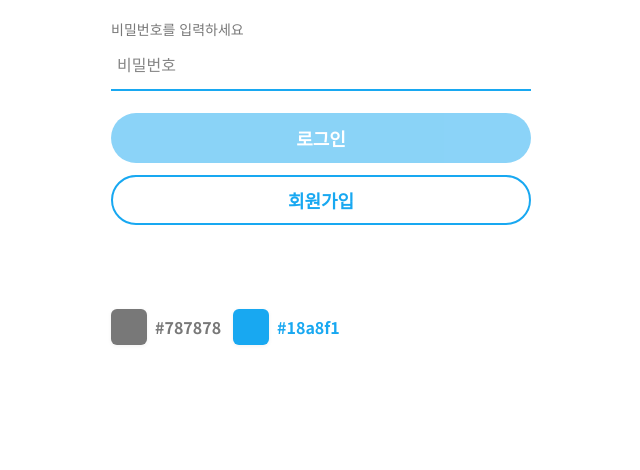
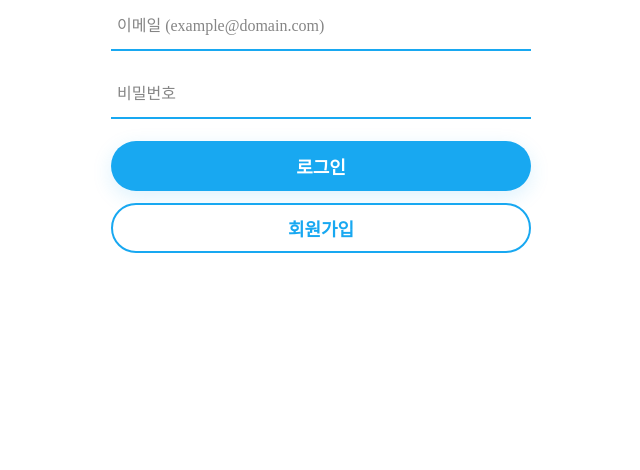
Before and after one commit to mckydot/creative_hanbit, a plain HTML site: page web/index.html in a window 1280 px wide. Shown: the part 330-800 px from the top of the page, without its empty margins (319-959 px from the left). Drawn offline with Linux system fonts and the light colour scheme; a web font is replaced by a local one.

Commit message:
로그인 페이지 디자인 변경 및 파일정리

```diff
--- /dev/null
+++ b/web/css/style.css
@@ -0,0 +1,180 @@
+@font-face {
+    font-family: 'Juache';
+    src: url('https://cdn.jsdelivr.net/gh/projectnoonnu/noonfonts_one@1.0/BMJUA.woff') format('woff');
+    font-weight: normal;
+    font-display: swap;
+}
+
+:root {
+    --sky: #18a8f1;
+    --gray: #787878;
+    --white: #ffffff;
+    --radius: 30px;
+    --gap: 18px;
+}
+
+/* Reset */
+* {
+    box-sizing: border-box;
+    margin: 0;
+    padding: 0;
+}
+
+html, body {
+    height: 100%;
+}
+
+body {
+    font-family: 'Juache', "Noto Sans KR", system-ui, -apple-system, "Segoe UI", Roboto, Arial, sans-serif;
+    background: var(--white);
+    color: var(--gray);
+    -webkit-font-smoothing: antialiased;
+    -moz-osx-font-smoothing: grayscale;
+}
+
+/* 중앙 컨테이너 */
+.wrap {
+    min-height: 100%;
+    display: flex;
+    align-items: center;
+    justify-content: center;
+    padding: 40px 20px;
+}
+
+.card {
+    width: 100%;
+    max-width: 420px;
+    display: flex;
+    flex-direction: column;
+    align-items: stretch;
+}
+
+/* 로고 텍스트 */
+.logo {
+    margin-bottom: 48px;
+    text-align: center;
+    font-size: 56px;
+    font-weight: 900;
+    color: var(--white);
+    letter-spacing: -2px;
+    text-shadow:
+        -3px -3px 0 var(--sky),
+        3px -3px 0 var(--sky),
+        -3px 3px 0 var(--sky),
+        3px 3px 0 var(--sky),
+        0 0 8px rgba(24, 168, 241, 0.6);
+}
+
+/* 입력 그룹 */
+.field {
+    position: relative;
+    margin-bottom: 22px;
+}
+
+.field input {
+    width: 100%;
+    border: 0;
+    outline: 0;
+    padding: 12px 6px;
+    font-size: 16px;
+    background: transparent;
+    color: #333;
+    font-family: 'Juache';
+}
+
+/* placeholder 색상 */
+.field input::placeholder {
+    color: var(--gray);
+    opacity: 0.9;
+}
+
+/* 밑줄 스타일 */
+.underline {
+    height: 4px;
+    background: transparent;
+    position: relative;
+}
+
+.underline::after {
+    content: "";
+    position: absolute;
+    left: 0;
+    right: 0;
+    bottom: 0;
+    height: 2px;
+    background: var(--sky);
+    transition: height .18s ease, background .18s ease;
+}
+
+.field input:focus + .underline::after {
+    height: 3px;
+    background: var(--sky);
+}
+
+/* 버튼 */
+.btn {
+    display: inline-flex;
+    align-items: center;
+    justify-content: center;
+    width: 100%;
+    height: 50px;
+    border-radius: var(--radius);
+    font-weight: 700;
+    font-size: 18px;
+    cursor: pointer;
+    transition: transform .06s ease, box-shadow .06s ease;
+    margin-bottom: 12px;
+    text-decoration: none;
+    font-family: 'Juache';
+}
+
+.btn:active {
+    transform: translateY(1px);
+}
+
+.btn-primary {
+    background: var(--sky);
+    color: var(--white);
+    border: 0;
+    box-shadow: 0 6px 20px rgba(24, 168, 241, 0.15);
+}
+
+.btn-outline {
+    background: var(--white);
+    color: var(--sky);
+    border: 2px solid var(--sky);
+}
+
+/* 색상 팔레트 */
+.palette {
+    margin-top: 36px;
+    display: flex;
+    gap: 12px;
+    align-items: center;
+    justify-content: flex-start;
+}
+
+.chip {
+    display: flex;
+    align-items: center;
+    gap: 8px;
+}
+
+.swatch {
+    width: 36px;
+    height: 36px;
+    border-radius: 6px;
+    box-shadow: 0 1px 4px rgba(0, 0, 0, 0.06);
+}
+
+/* 반응형 */
+@media (max-height:700px) {
+    .card {
+        padding-top: 24px;
+        padding-bottom: 24px;
+    }
+    .logo {
+        font-size: 55px;
+        margin-bottom: 35px;
+    }
+}
--- a/web/index.html
+++ b/web/index.html
@@ -9,7 +9,7 @@
     <!-- 구글 폰트 (선택) -->
     <link href="https://fonts.googleapis.com/css2?family=Noto+Sans+KR:wght@300;400;700;900&display=swap"
         rel="stylesheet">
-        <link rel="stylesheet" href="style.css">
+    <link rel="stylesheet" href="./css/style.css">
 
 </head>
 
@@ -21,14 +21,12 @@
 
             <!-- 이메일 -->
             <label class="field" for="email">
-                <div class="hint">이메일을 입력하세요</div>
-                <input id="email" type="email" placeholder="example@domain.com" autocomplete="email" />
+                <input id="email" type="email" placeholder="이메일 (example@domain.com)" autocomplete="email" />
                 <div class="underline" aria-hidden="true"></div>
             </label>
 
             <!-- 비밀번호 -->
             <label class="field" for="password">
-                <div class="hint">비밀번호를 입력하세요</div>
                 <input id="password" type="password" placeholder="비밀번호" autocomplete="current-password" />
                 <div class="underline" aria-hidden="true"></div>
             </label>
@@ -38,22 +36,10 @@
             <button id="signupBtn" class="btn btn-outline">회원가입</button>
 
             <div class="spacer"></div>
-
-            <!-- 컬러 스와치 (디자이너 참고용) -->
-            <div class="palette" aria-hidden="true">
-                <div class="chip">
-                    <div class="swatch" style="background:#787878"></div>
-                    <div style="font-weight:700;color:#787878">#787878</div>
-                </div>
-                <div class="chip">
-                    <div class="swatch" style="background:#18a8f1"></div>
-                    <div style="font-weight:700;color:#18a8f1">#18a8f1</div>
-                </div>
-            </div>
         </section>
     </main>
 
-    <script src="main.js"></script>
+    <script src="./js/main.js"></script>
 </body>
 
 </html>
--- a/web/style.css
+++ /dev/null
@@ -1,197 +0,0 @@
-:root {
-            --sky: #18a8f1;
-            --gray: #787878;
-            --white: #ffffff;
-            --radius: 30px;
-            --gap: 18px;
-        }
-
-        /* Reset 깔끔하게 */
-        * {
-            box-sizing: border-box;
-            margin: 0;
-            padding: 0
-        }
-
-        html,
-        body {
-            height: 100%
-        }
-
-        body {
-            font-family: "Noto Sans KR", system-ui, -apple-system, "Segoe UI", Roboto, "Helvetica Neue", Arial;
-            background: var(--white);
-            color: var(--gray);
-            -webkit-font-smoothing: antialiased;
-            -moz-osx-font-smoothing: grayscale;
-        }
-
-        /* 중앙 컨테이너 (세로 중앙 정렬) */
-        .wrap {
-            min-height: 100%;
-            display: flex;
-            align-items: center;
-            justify-content: center;
-            padding: 40px 20px;
-        }
-
-        .card {
-            width: 100%;
-            max-width: 420px;
-            display: flex;
-            flex-direction: column;
-            align-items: stretch;
-        }
-
-        /* 로고 텍스트: 외곽선 느낌 */
-        .logo {
-            margin-bottom: 48px;
-            text-align: center;
-            font-size: 56px;
-            font-weight: 900;
-            color: var(--white);
-            /* 내부를 흰색으로 보이게 하고 텍스트 쉐도우로 테두리 연출 */
-            letter-spacing: -2px;
-            /* multiple text-shadow to create an outline */
-            text-shadow:
-                -3px -3px 0 var(--sky),
-                3px -3px 0 var(--sky),
-                -3px 3px 0 var(--sky),
-                3px 3px 0 var(--sky),
-                0 0 8px rgba(24, 168, 241, 0.6);
-            /* 배경 흰색이라 내부 흰색이 눈에 띄도록 그림자 사용 */
-        }
-
-        /* 입력 그룹 */
-        .field {
-            position: relative;
-            margin-bottom: 22px;
-        }
-
-        .field input {
-            width: 100%;
-            border: 0;
-            outline: 0;
-            padding: 12px 6px;
-            font-size: 16px;
-            background: transparent;
-            color: #333;
-        }
-
-        /* 힌트(placeholder) 색상 */
-        .field input::placeholder {
-            color: var(--gray);
-            opacity: 0.9;
-        }
-
-        /* 밑줄 스타일 (두께 강조) */
-        .underline {
-            height: 4px;
-            background: transparent;
-            position: relative;
-        }
-
-        .underline::after {
-            content: "";
-            position: absolute;
-            left: 0;
-            right: 0;
-            bottom: 0;
-            height: 2px;
-            /* 밑줄 두께 */
-            background: var(--sky);
-            transition: height .18s ease, background .18s ease;
-            transform-origin: left center;
-        }
-
-        /* input 포커스 시 밑줄 강조(길이 애니메이션으로 연출) */
-        .field input:focus+.underline::after {
-            height: 3px;
-            background: var(--sky);
-        }
-
-        /* 작은 레이블(placeholder 대체로 사용 가능) */
-        .hint {
-            font-size: 14px;
-            color: var(--gray);
-            margin-bottom: 6px;
-        }
-
-        /* 버튼들 */
-        .btn {
-            display: inline-flex;
-            align-items: center;
-            justify-content: center;
-            width: 100%;
-            height: 50px;
-            border-radius: var(--radius);
-            font-weight: 700;
-            font-size: 18px;
-            cursor: pointer;
-            transition: transform .06s ease, box-shadow .06s ease;
-            margin-bottom: 12px;
-            text-decoration: none;
-        }
-
-        .btn:active {
-            transform: translateY(1px)
-        }
-
-        .btn-primary {
-            background: var(--sky);
-            color: var(--white);
-            border: 0;
-            box-shadow: 0 6px 20px rgba(24, 168, 241, 0.15);
-        }
-
-        .btn-primary:disabled {
-            opacity: 0.5;
-            cursor: not-allowed;
-            box-shadow: none;
-        }
-
-        .btn-outline {
-            background: var(--white);
-            color: var(--sky);
-            border: 2px solid var(--sky);
-        }
-
-        /* 반응형 여백 */
-        .spacer {
-            height: 36px
-        }
-
-        /* 하단 색상 표기 (디자인 참고용) */
-        .palette {
-            margin-top: 36px;
-            display: flex;
-            gap: 12px;
-            align-items: center;
-            justify-content: flex-start;
-        }
-
-        .chip {
-            display: flex;
-            align-items: center;
-            gap: 8px
-        }
-
-        .swatch {
-            width: 36px;
-            height: 36px;
-            border-radius: 6px;
-            box-shadow: 0 1px 4px rgba(0, 0, 0, 0.06)
-        }
-
-        /* 작은 스크린에서 위아래 여유 주기 */
-        @media (max-height:700px) {
-            .card {
-                padding-top: 24px;
-                padding-bottom: 24px
-            }
-
-            .logo {
-                font-size: 44px;
-                margin-bottom: 28px
-            }
-        }
```
Also changed, not shown: web/js/main.js (renamed from web/main.js).
